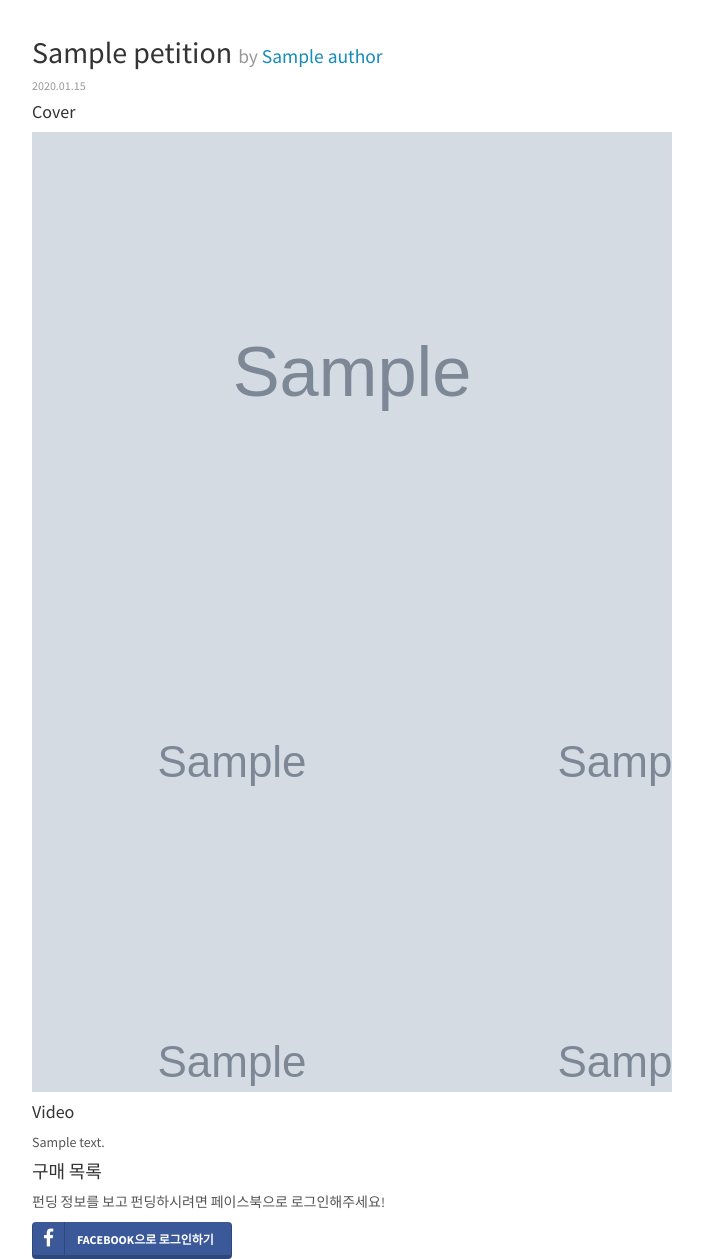
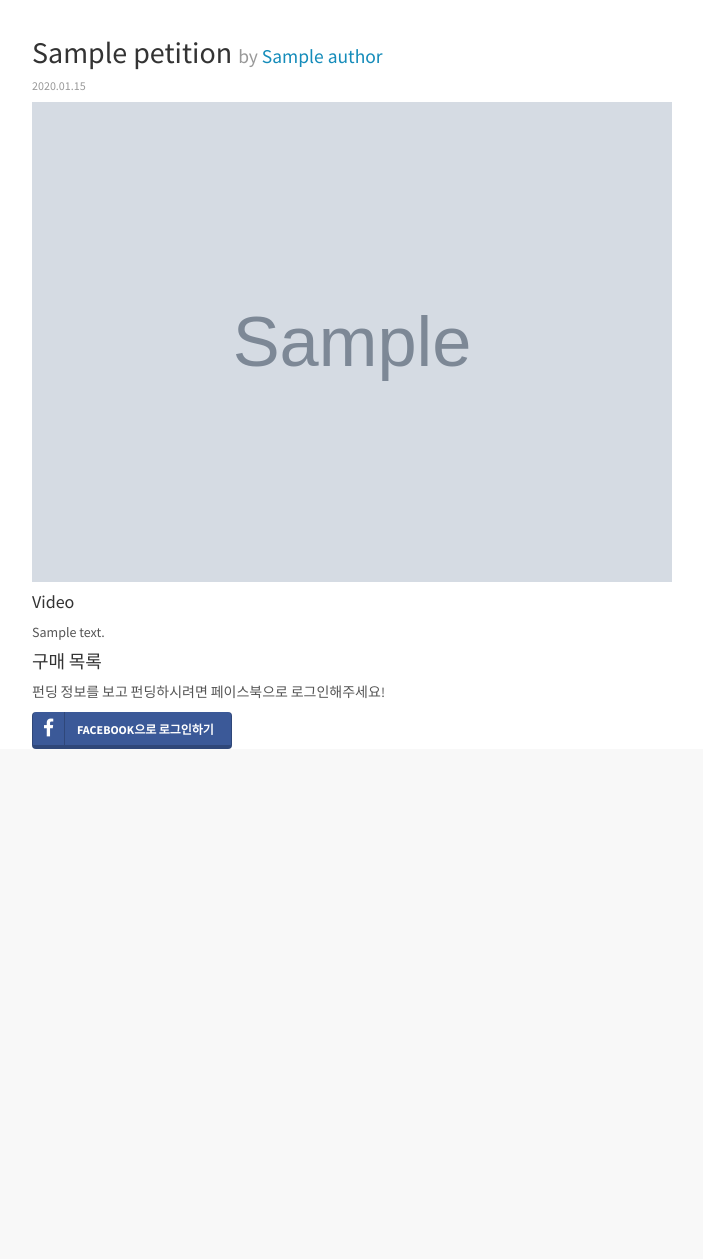
Before and after one commit to FredJeong/Serval, a Flask app: template app/templates/petition.html in a window 1280 px wide. Shown: the part 54-1313 px from the top of the page, without its empty margins (38-741 px from the left). After the commit the page ends 803 px from the top, so only its background shows below. Run offline with Flask 2, Linux system fonts and the light colour scheme; the template is opened without the code that fills it: most values are stand-ins (such as "Sample title", 1, 10 or a date in 2020); grey boxes marked "Sample" are stand-in pictures; parts of the project's set-up code (start-up, migrations or seed data) failed here and were passed over; some libraries are stand-ins or nearby versions.

Commit message:
[20151029] removed useless cover

```diff
--- a/app/templates/petition.html
+++ b/app/templates/petition.html
@@ -17,10 +17,7 @@
 
 {% if petition.cover_link %}
 <div id="cover">
-    <h4>Cover</h4>
     <img src="{{petition.cover_link}}">
-</div>
-<div id="cover2">
 </div>
 {% endif %}
 {% if petition.video_link %}
```
